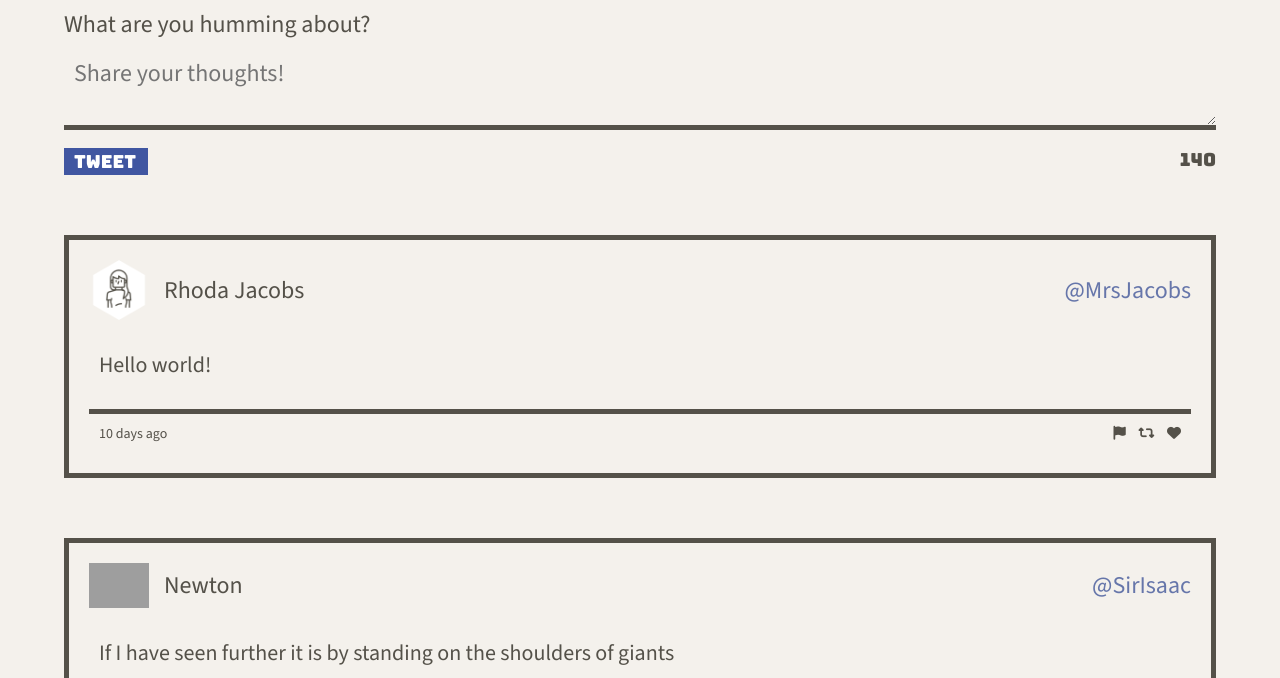
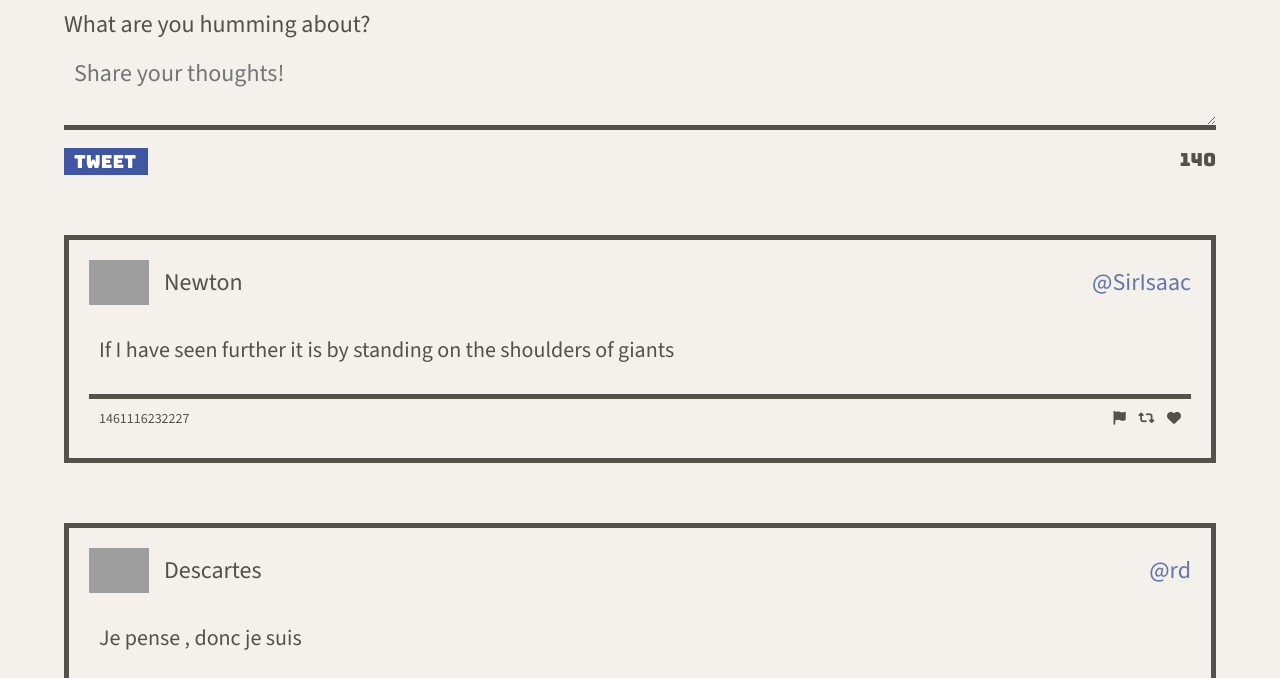
Before and after one commit to lubi25/tweeter, a website: page public/index.html in a window 1280 px wide. Shown: the part 620-1298 px from the top of the page. Drawn offline with nearby package versions, Linux system fonts and the light colour scheme; grey boxes are pictures that could not be loaded.

Commit message:
Empty out test tweet container

```diff
--- a/public/index.html
+++ b/public/index.html
@@ -61,31 +61,6 @@
         </form>
       </section>
 
-      <section class="tweet">
-        <header>
-          <div>
-            <div class="tweet-user">
-              <img src="http://localhost:8080/images/profile-hex.png">
-              <span class="tweet-user-name">Rhoda Jacobs</span>
-            </div>
-          </div>
-          <div class="tweet-handle">
-            @MrsJacobs
-          </div>
-        </header>
-        <article>
-          Hello world!
-        </article>
-        <footer>
-          <span class="tweet-time">
-            10 days ago
-          </span>
-          <span class="tweet-icons">
-            <i class="fa-solid fa-flag"></i> <i class="fa-solid fa-retweet"></i> <i class="fa-solid fa-heart"></i>
-          </span>
-        </footer>
-      </section>
-
       <section id="tweets-container"></section>
 
     </main>
```
